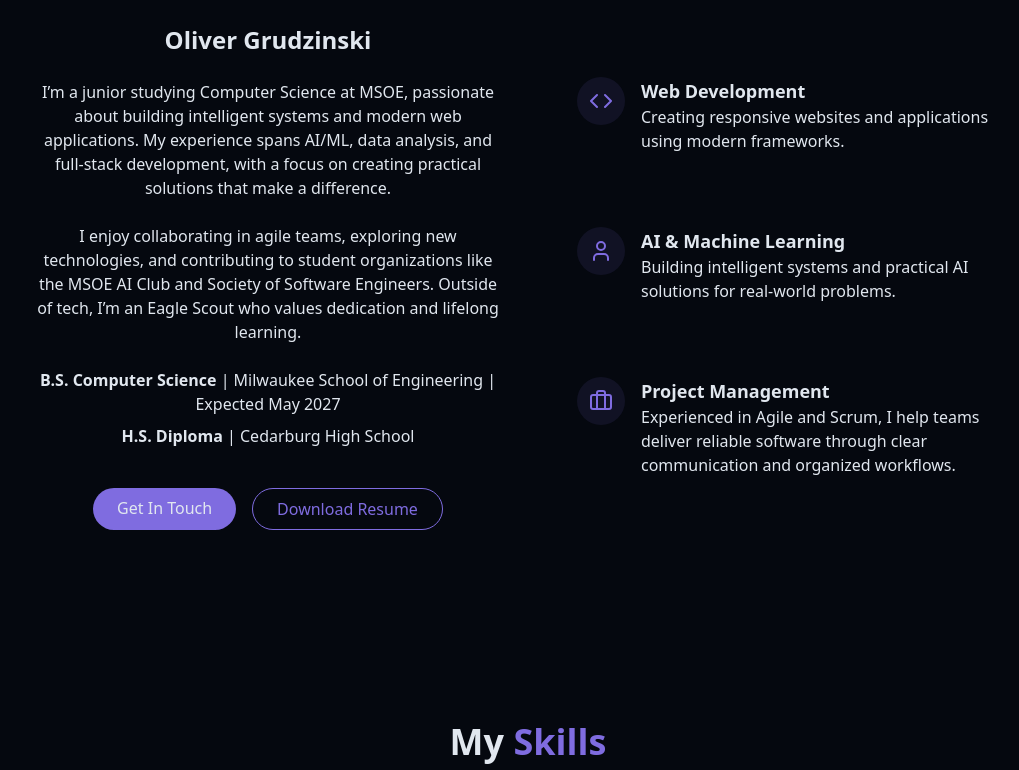
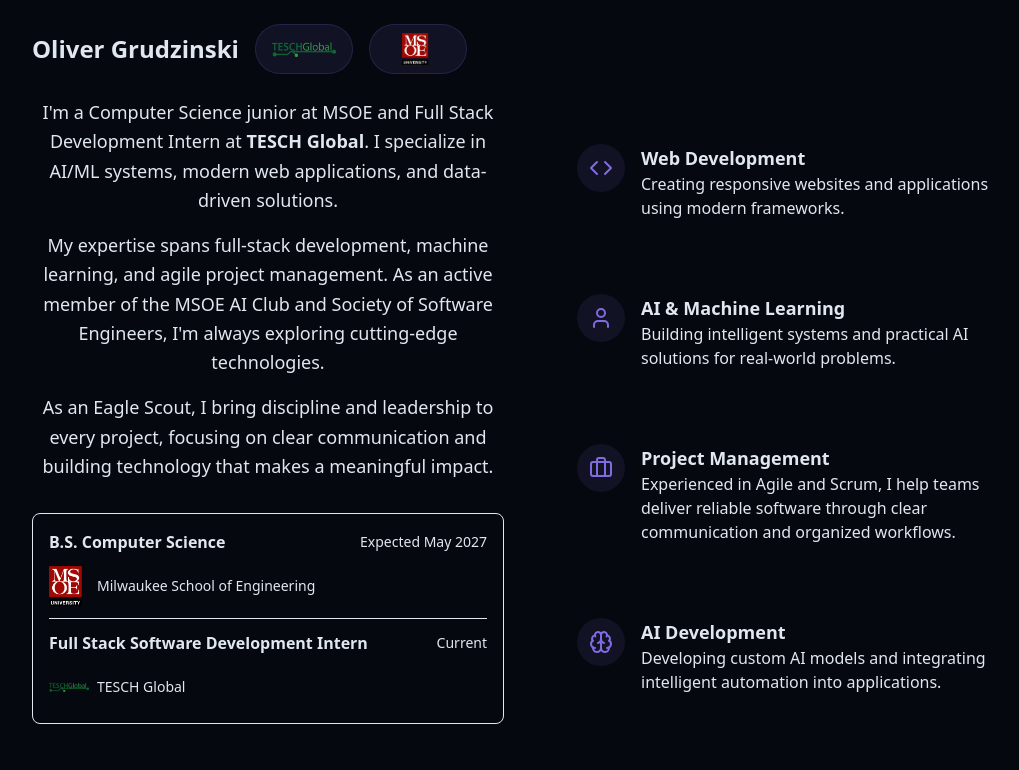
Before and after one commit to grudzinskio/Personal_Website, a React (Vite) app: page / in a window 1280 px wide. Shown: the part 960-1730 px from the top of the page, without its empty margins (128-1147 px from the left). Built offline with nearby package versions, Linux system fonts and the light colour scheme.

Commit message:
updated website

```diff
--- a/src/components/AboutSection.jsx
+++ b/src/components/AboutSection.jsx
@@ -1,5 +1,6 @@
-import { Briefcase, Code, User } from "lucide-react"
-
+import { Briefcase, Code, User, Brain } from "lucide-react"
+import teschLogo from "../assets/TESCHGlobal_logo.png"
+import msoeLogo from "../assets/MSOE_logo.png"
 
 export const AboutSection = () => {
     return <section id="about" className="py-24 px-4 relative">
@@ -10,22 +11,65 @@ export const AboutSection = () => {
             </h2>
             <div className="grid grid-cols-1 md:grid-cols-2 gap-12 items-center">
                 <div className="space-y-6">
+                    <div className="flex items-center gap-4 mb-6">
                         <h3 className="text-2xl font-semibold">Oliver Grudzinski</h3>
-                    <p className="text-muted-foreground">
-                        I’m a junior studying Computer Science at MSOE, passionate about building intelligent systems and modern web applications. My experience spans AI/ML, data analysis, and full-stack development, with a focus on creating practical solutions that make a difference.
-                    </p>
-                    <p className="text-muted-foreground">
-                        I enjoy collaborating in agile teams, exploring new technologies, and contributing to student organizations like the MSOE AI Club and Society of Software Engineers. Outside of tech, I’m an Eagle Scout who values dedication and lifelong learning.
-                    </p>
-                    <div className="space-y-2 mt-6">
-                        <div>
-                            <span className="font-semibold">B.S. Computer Science</span> | Milwaukee School of Engineering |  Expected May 2027
+                        <div className="flex items-center justify-center px-4 py-2 bg-primary/10 rounded-full border border-primary/20">
+                            <img
+                                src={teschLogo}
+                                alt="TESCH Global"
+                                className="h-8 w-16 object-contain"
+                            />
                         </div>
-                        <div>
-                            <span className="font-semibold">H.S. Diploma</span> | Cedarburg High School
+                        <div className="flex items-center justify-center px-4 py-2 bg-primary/10 rounded-full border border-primary/20">
+                            <img
+                                src={msoeLogo}
+                                alt="MSOE"
+                                className="h-8 w-16 object-contain"
+                            />
                         </div>
                     </div>
-                    <div className="flex flex-col sm:flex-row gap-4 pt-4 justify-center">
+
+                    <p className="text-muted-foreground text-lg leading-relaxed mb-4">
+                        I'm a Computer Science junior at MSOE and Full Stack Development Intern at <strong className="text-foreground">TESCH Global</strong>. I specialize in AI/ML systems, modern web applications, and data-driven solutions.
+                    </p>
+
+                    <p className="text-muted-foreground text-lg leading-relaxed mb-4">
+                        My expertise spans full-stack development, machine learning, and agile project management. As an active member of the MSOE AI Club and Society of Software Engineers, I'm always exploring cutting-edge technologies.
+                    </p>
+
+                    <p className="text-muted-foreground text-lg leading-relaxed">
+                        As an Eagle Scout, I bring discipline and leadership to every project, focusing on clear communication and building technology that makes a meaningful impact.
+                    </p>
+
+                    <div className="space-y-3 mt-8 p-4 bg-muted/30 rounded-lg border border-muted">
+                        <div className="flex items-center justify-between">
+                            <span className="font-semibold text-foreground">B.S. Computer Science</span>
+                            <span className="text-sm text-muted-foreground">Expected May 2027</span>
+                        </div>
+                        <div className="text-muted-foreground text-sm flex items-center gap-2">
+                            <img
+                                src={msoeLogo}
+                                alt="MSOE"
+                                className="h-10 w-10 object-contain"
+                            />
+                            Milwaukee School of Engineering
+                        </div>
+                        <hr className="border-muted" />
+                        <div className="flex items-center justify-between">
+                            <span className="font-semibold text-foreground">Full Stack Software Development Intern</span>
+                            <span className="text-sm text-muted-foreground">Current</span>
+                        </div>
+                        <div className="text-muted-foreground text-sm flex items-center gap-2">
+                            <img
+                                src={teschLogo}
+                                alt="TESCH Global"
+                                className="h-10 w-10 object-contain"
+                            />
+                            TESCH Global
+                        </div>
+                    </div>
+
+                    <div className="flex flex-col sm:flex-row gap-4 pt-6 justify-center">
                         <a href="#contact" className="cosmic-button">
                             Get In Touch
                         </a>
@@ -34,8 +78,6 @@ export const AboutSection = () => {
                         </a>
                     </div>
                 </div>
-
-
 
                 <div className="grid grid-cols-1 gap-6">
                     <div className="gradient-border p-6 card-hover">
@@ -77,9 +119,20 @@ export const AboutSection = () => {
                             </div>
                         </div>
                     </div>
+                    <div className="gradient-border p-6 card-hover">
+                        <div className="flex items-start gap-4">
+                            <div className="p-3 rounded-full bg-primary/10">
+                                <Brain className="h-6 w-6 text-primary" />
                             </div>
-
-
+                            <div className="text-left">
+                                <h4 className="font-semibold text-lg"> AI Development</h4>
+                                <p className="text-muted-foreground">
+                                    Developing custom AI models and integrating intelligent automation into applications.
+                                </p>
+                            </div>
+                        </div>
+                    </div>
+                </div>
             </div>
         </div>
     </section>
```
Also changed, not shown: src/assets/MSOE_logo.png (added), src/assets/TESCHGlobal_logo.png (renamed from src/assets/TESCHGlobal-Logo-Full-Color .png). Lines whose indentation alone changed are shown as unchanged.
